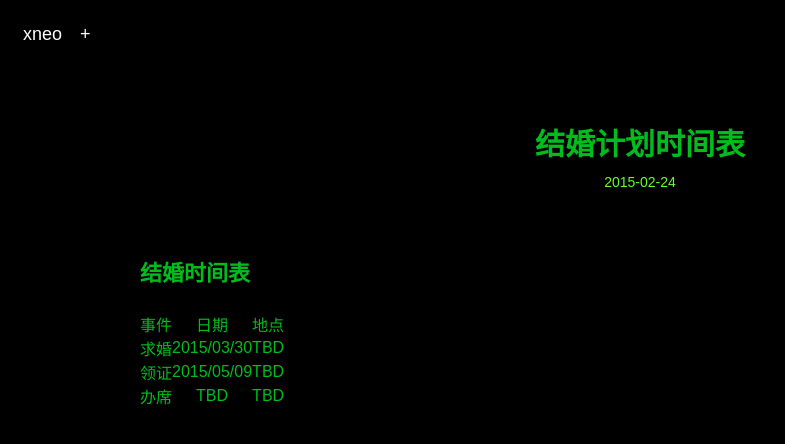
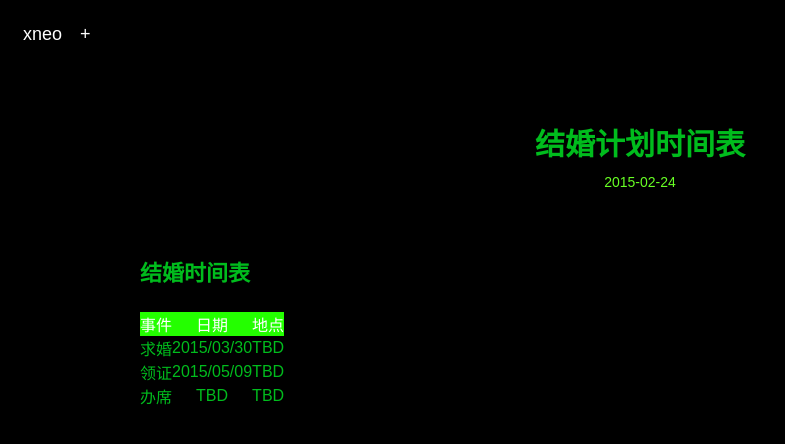
Before and after one commit to tuoerzhang/xneo123.github.io, a Jekyll site: the page built from _posts/wedding/2015-02-24-wedding-plan.md, in a window 1280 px wide. Shown: the top 444 px of the page, without its empty margins (0-785 px from the left). Built offline with Jekyll 4.4.1, drawn with Linux system fonts in a browser that asks for light colours; Markdown is read by kramdown in place of the engine named in the settings.

Commit message:
change table css

```diff
--- a/css/default.css
+++ b/css/default.css
@@ -10,7 +10,7 @@ article,aside,details,figcaption,figure,footer,header,hgroup,menu,nav,section{di
 body,button,input,select,textarea{font-size:12px/1.5;}
 input,select,textarea{font-size:100%;}
 table{border-collapse:collapse;border-spacing:0;}
-th{text-align:inherit;}
+th{text-align:center;color:#ffffff;background-color:#24ff00 }
 fieldset,img,a img{border:0;}
 iframe{display:block;}
 abbr,acronym{border:0;font-variant:normal;}
```
